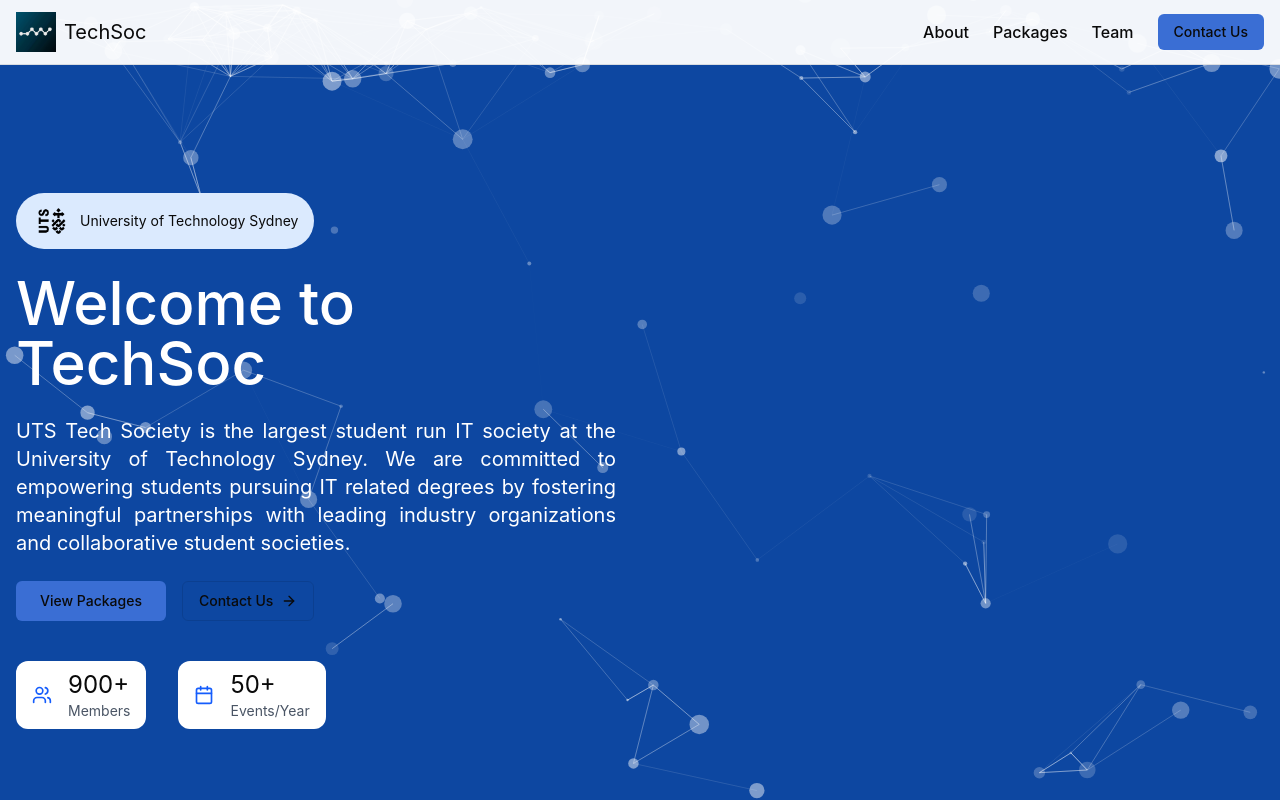
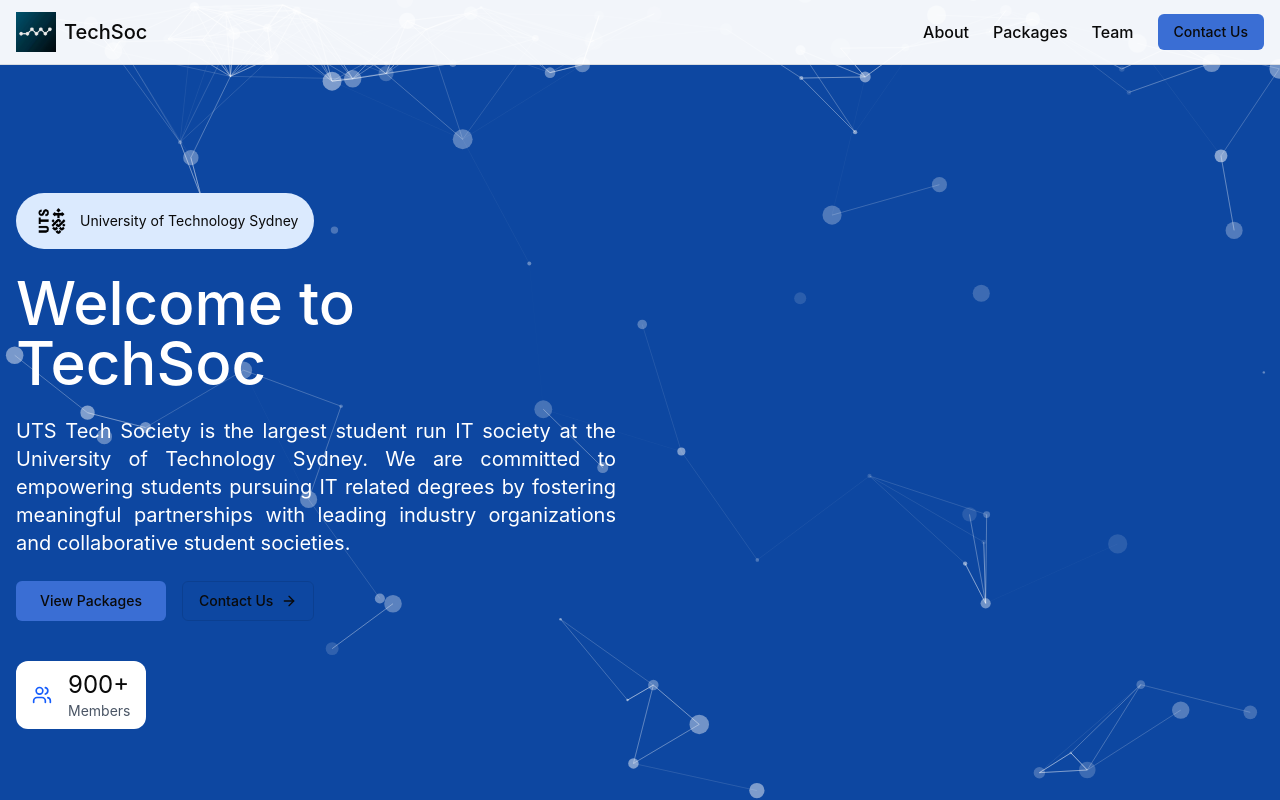
Before and after one commit to UTS-TechSoc/Society-website, a React (Vite) app: page / in a window 1280 px wide. Shown: the top 800 px of the page. Built offline with nearby package versions, Linux system fonts and the light colour scheme.

Commit message:
Task: Society logo is clickable and scrolls to hero section

```diff
--- a/src/app/components/Header.tsx
+++ b/src/app/components/Header.tsx
@@ -11,10 +11,13 @@
         <header className='sticky top-0 z-50 w-full border-b bg-white/95'>
             <div className='container mx-auto px-4'>
                 <div className='flex h-16 items-center justify-between'>
-                    <div className='flex items-center gap-2'>
+                    <button
+                        className='flex items-center gap-2 cursor-pointer'
+                        onClick={() => scrollToSection('hero')}
+                    >
                         <img src={logo} alt='' className='h-10 w-10' />
                         <span className='text-xl'>TechSoc</span>
-                    </div>
+                    </button>
 
                     {/* Desktop Navigation */}
                     <nav className='hidden md:flex items-center gap-6'>
--- a/src/app/components/Hero.tsx
+++ b/src/app/components/Hero.tsx
@@ -13,7 +13,7 @@
     }, []);
 
     return (
-        <section className='relative overflow-hidden py-20 md:py-32'>
+        <section id='hero' className='relative overflow-hidden py-20 md:py-32'>
             <Particles id='tsparticles' options={particleOptionsObject} />
             <div className='container mx-auto px-4'>
                 <div className='grid md:grid-cols-2 gap-12 items-center'>
@@ -68,7 +68,7 @@
                                     </div>
                                 </div>
                             </div>
-                            <div className='flex items-center gap-4 bg-white px-4 py-2 rounded-xl'>
+                            {/* <div className='flex items-center gap-4 bg-white px-4 py-2 rounded-xl'>
                                 <Calendar className='h-5 w-5 text-blue-600' />
                                 <div>
                                     <div className='text-2xl'>50+</div>
@@ -76,7 +76,7 @@
                                         Events/Year
                                     </div>
                                 </div>
-                            </div>
+                            </div> */}
                         </div>
                     </div>
                 </div>
```
